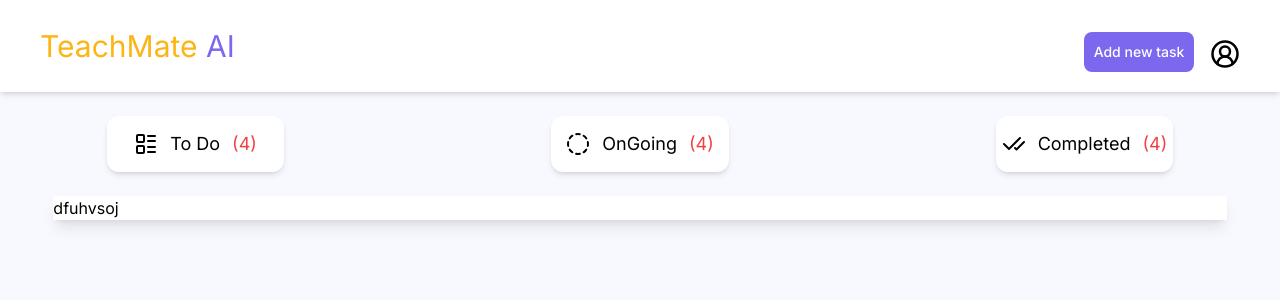
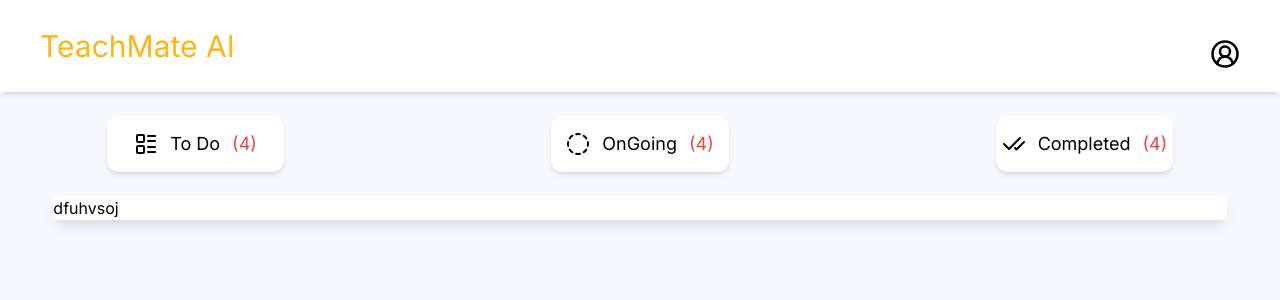
Before and after one commit to okorieonyedikachi/teach-mate-task, a Next.js app: page / in a window 1280 px wide. Shown: the top 300 px of the page. Built offline with nearby package versions, Linux system fonts and the light colour scheme.

Commit message:
Fix: UI ocmponents

```diff
--- a/tailwind.config.ts
+++ b/tailwind.config.ts
@@ -18,12 +18,63 @@
       },
     },
     extend: {
-      colors:{
-        primary:"#00000",
-        hover: "rgb(123, 104, 238, 0.7)",
-        secondary: "rgb(123, 104, 238)",
 
-      },
+
+        colors: {
+          border: 'hsl(var(--border))',
+          input: 'hsl(var(--input))',
+          ring: 'hsl(var(--ring))',
+          background: 'hsl(var(--background))',
+          foreground: 'hsl(var(--foreground))',
+          primary: {
+            DEFAULT: 'hsl(var(--primary))',
+            foreground: 'hsl(var(--primary-foreground))',
+          },
+          secondary: {
+            DEFAULT: 'hsl(var(--secondary))',
+            foreground: 'hsl(var(--secondary-foreground))',
+          },
+          destructive: {
+            DEFAULT: 'hsl(var(--destructive))',
+            foreground: 'hsl(var(--destructive-foreground))',
+          },
+          muted: {
+            DEFAULT: 'hsl(var(--muted))',
+            foreground: 'hsl(var(--muted-foreground))',
+          },
+          accent: {
+            DEFAULT: 'hsl(var(--accent))',
+            foreground: 'hsl(var(--accent-foreground))',
+          },
+          popover: {
+            DEFAULT: 'hsl(var(--popover))',
+            foreground: 'hsl(var(--popover-foreground))',
+          },
+          card: {
+            DEFAULT: 'hsl(var(--card))',
+            foreground: 'hsl(var(--card-foreground))',
+          },
+        },
+        borderRadius: {
+          lg: 'var(--radius)',
+          md: 'calc(var(--radius) - 2px)',
+          sm: 'calc(var(--radius) - 4px)',
+        },
+        keyframes: {
+          'accordion-down': {
+            from: { height: "0" },
+            to: { height: 'var(--radix-accordion-content-height)' },
+          },
+          'accordion-up': {
+            from: { height: 'var(--radix-accordion-content-height)' },
+            to: { height: "0" },
+          },
+        },
+        animation: {
+          'accordion-down': 'accordion-down 0.2s ease-out',
+          'accordion-up': 'accordion-up 0.2s ease-out',
+        },
+
     },
   },
   plugins: [require("tailwindcss-animate")],
```
Also changed, not shown: 1 other file (tests, documents, lock files or other folders).
